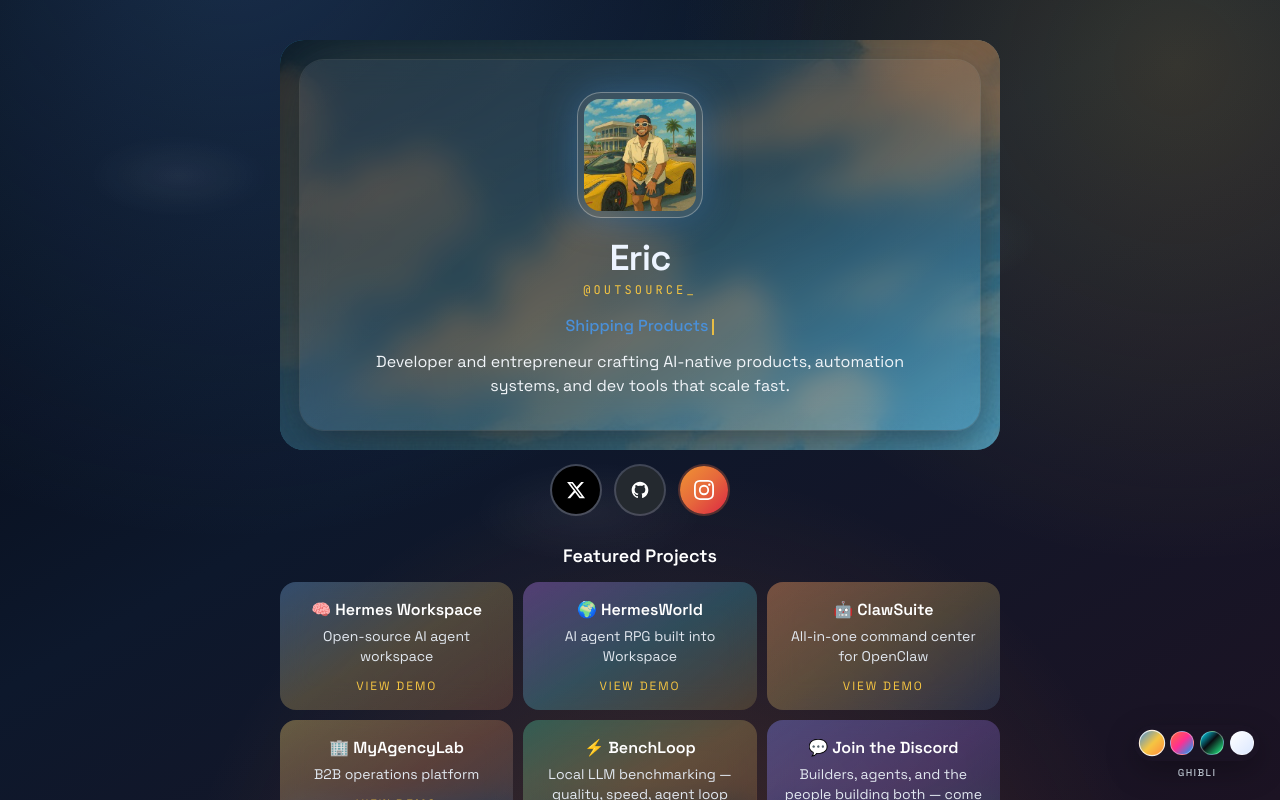
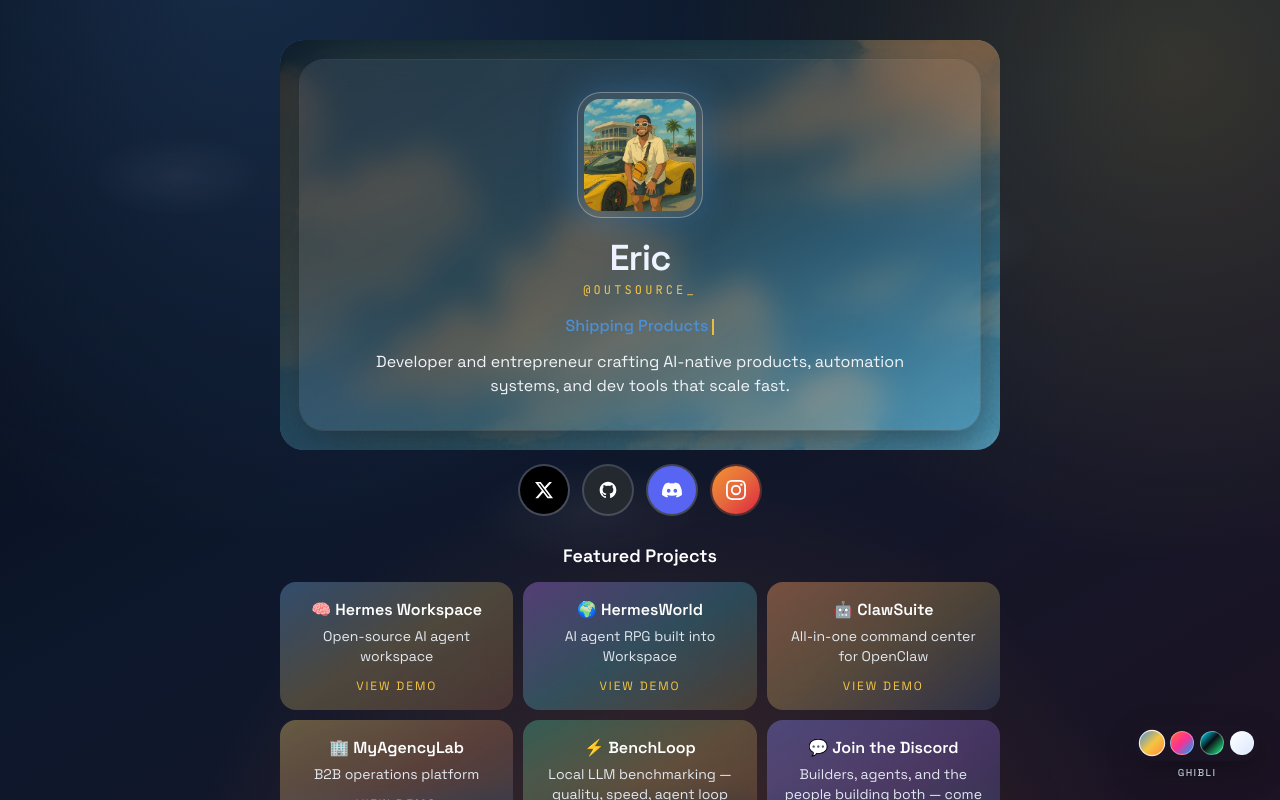
Before and after one commit to outsourc-e/buildingthefuture-landing, a Next.js app: page / in a window 1280 px wide. Shown: the top 800 px of the page. Built offline with nearby package versions, Linux system fonts and the light colour scheme.

Commit message:
feat: add Discord icon to top social links row
- Discord (#5865F2) sits between GitHub and Instagram
- Points to /discord short link (same canonical rotate-once URL)
- Internal route keeps target=_self; external links unchanged

```diff
--- a/app/components/SocialLinksRow.tsx
+++ b/app/components/SocialLinksRow.tsx
@@ -24,6 +24,17 @@
     icon: (
       <svg viewBox="0 0 24 24" fill="white" className="h-5 w-5" aria-hidden="true">
         <path d="M12 2C6.477 2 2 6.477 2 12c0 4.42 2.865 8.17 6.839 9.49.5.092.682-.217.682-.482 0-.237-.008-.866-.013-1.7-2.782.604-3.369-1.34-3.369-1.34-.454-1.156-1.11-1.464-1.11-1.464-.908-.62.069-.608.069-.608 1.003.07 1.531 1.03 1.531 1.03.892 1.529 2.341 1.088 2.91.832.092-.647.35-1.088.636-1.338-2.22-.253-4.555-1.11-4.555-4.943 0-1.091.39-1.984 1.029-2.683-.103-.253-.446-1.27.098-2.647 0 0 .84-.269 2.75 1.025A9.578 9.578 0 0112 6.836c.85.004 1.705.115 2.504.337 1.909-1.294 2.747-1.025 2.747-1.025.546 1.377.203 2.394.1 2.647.64.699 1.028 1.592 1.028 2.683 0 3.842-2.339 4.687-4.566 4.935.359.309.678.919.678 1.852 0 1.336-.012 2.415-.012 2.743 0 .267.18.578.688.48C19.138 20.167 22 16.418 22 12c0-5.523-4.477-10-10-10z" />
+      </svg>
+    ),
+  },
+  {
+    label: 'Discord',
+    href: '/discord',
+    bg: 'bg-[#5865F2]',
+    ring: 'ring-white/20',
+    icon: (
+      <svg viewBox="0 0 24 24" fill="white" className="h-5 w-5" aria-hidden="true">
+        <path d="M20.317 4.37a19.791 19.791 0 0 0-4.885-1.515.074.074 0 0 0-.079.037c-.21.375-.444.864-.608 1.25a18.27 18.27 0 0 0-5.487 0 12.64 12.64 0 0 0-.617-1.25.077.077 0 0 0-.079-.037A19.736 19.736 0 0 0 3.677 4.37a.07.07 0 0 0-.032.027C.533 9.046-.32 13.58.099 18.057a.082.082 0 0 0 .031.057 19.9 19.9 0 0 0 5.993 3.03.078.078 0 0 0 .084-.028c.462-.63.873-1.295 1.226-1.994a.076.076 0 0 0-.041-.106 13.107 13.107 0 0 1-1.872-.892.077.077 0 0 1-.008-.128 10.2 10.2 0 0 0 .372-.292.074.074 0 0 1 .077-.01c3.928 1.793 8.18 1.793 12.062 0a.074.074 0 0 1 .078.01c.12.098.246.198.373.292a.077.077 0 0 1-.006.127 12.299 12.299 0 0 1-1.873.892.077.077 0 0 0-.041.107c.36.698.772 1.362 1.225 1.993a.076.076 0 0 0 .084.028 19.839 19.839 0 0 0 6.002-3.03.077.077 0 0 0 .032-.054c.5-5.177-.838-9.674-3.549-13.66a.061.061 0 0 0-.031-.03zM8.02 15.33c-1.182 0-2.157-1.085-2.157-2.419 0-1.333.956-2.419 2.157-2.419 1.21 0 2.176 1.096 2.157 2.42 0 1.333-.956 2.418-2.157 2.418zm7.975 0c-1.183 0-2.157-1.085-2.157-2.419 0-1.333.955-2.419 2.157-2.419 1.21 0 2.176 1.096 2.157 2.42 0 1.333-.946 2.418-2.157 2.418z" />
       </svg>
     ),
   },
@@ -69,8 +80,8 @@
         >
           <Link
             href={link.href}
-            target="_blank"
-            rel="noopener noreferrer"
+            target={link.href.startsWith('http') ? '_blank' : undefined}
+            rel={link.href.startsWith('http') ? 'noopener noreferrer' : undefined}
             aria-label={link.label}
             className={`flex h-12 w-12 items-center justify-center rounded-full ${link.bg} ring-2 ${link.ring} transition-all duration-200 hover:scale-110 hover:brightness-110 hover:shadow-[0_0_20px_rgba(245,197,66,0.3)] active:scale-95`}
           >
```
